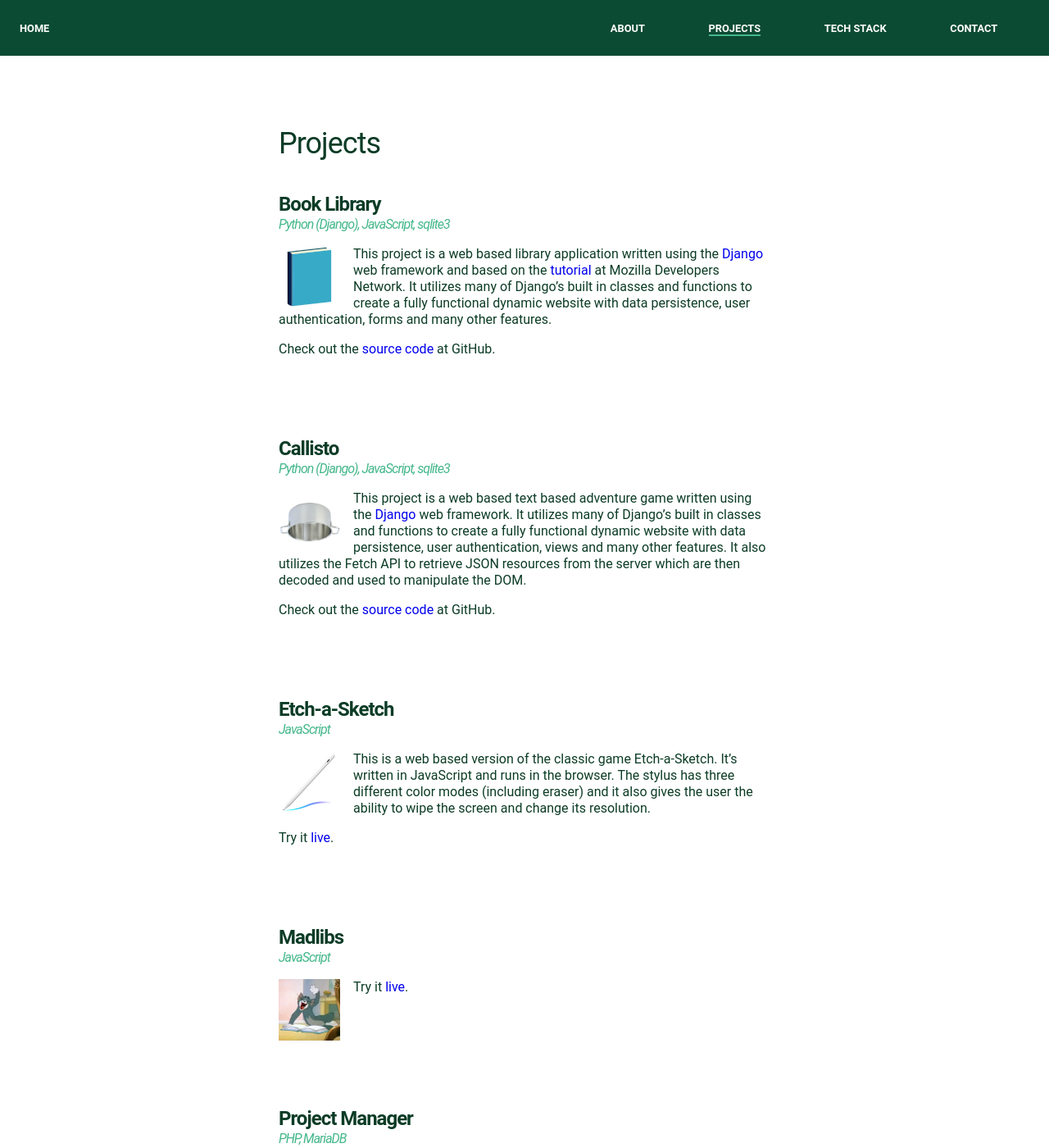
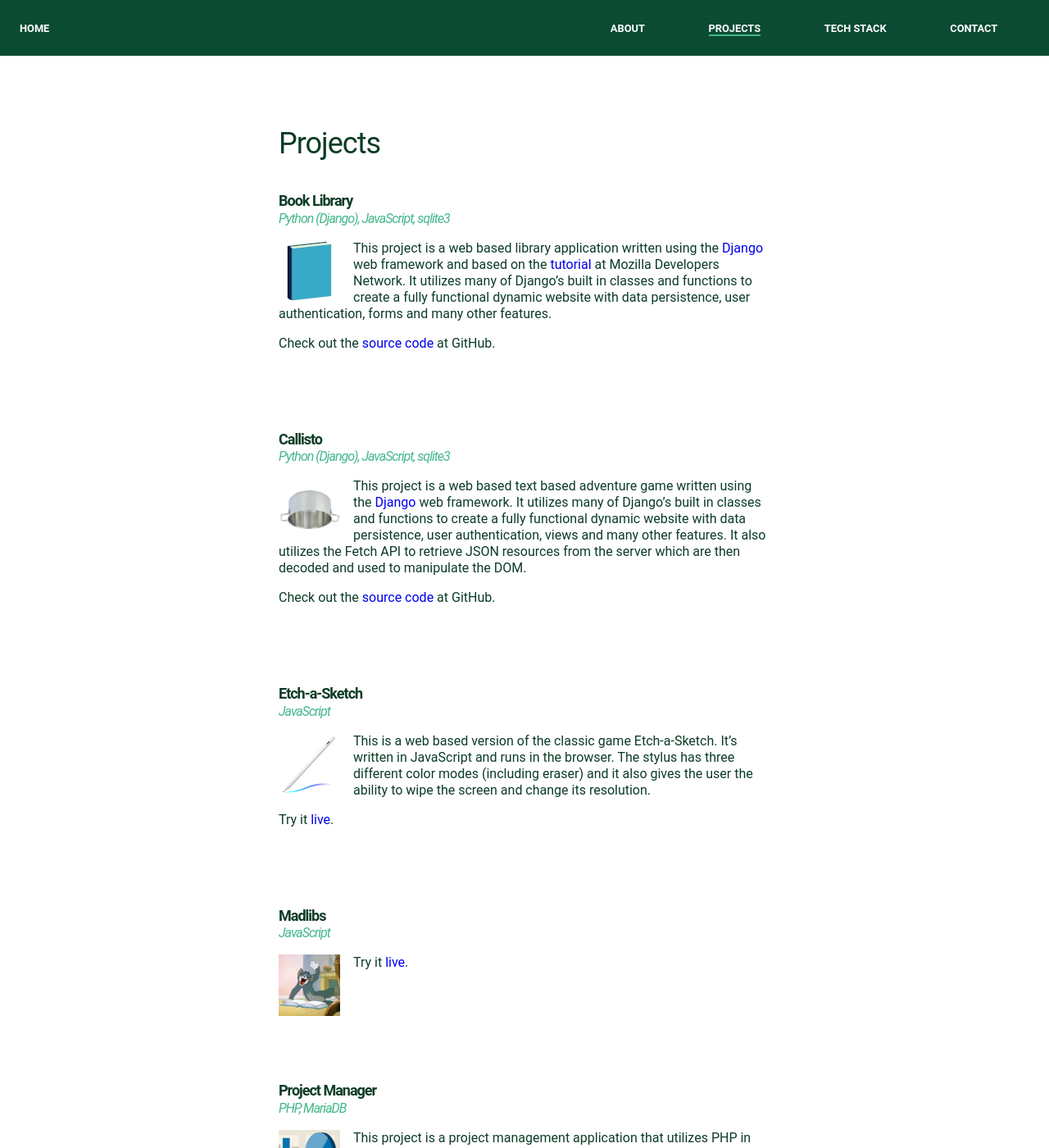
Before and after one commit to gif007/gif007.github.io, a Jekyll site: the page built from projects.html, in a window 1280 px wide and 1400 px high. Shown: the whole window at 82% size. Built offline with Jekyll 4.4.1, drawn with Linux system fonts in a browser that asks for light colours.

Commit message:
altered styling on headers, added h4 styling

```diff
--- a/_sass/main.scss
+++ b/_sass/main.scss
@@ -137,6 +137,12 @@ h2 {
 }
 
 h3 {
+	font-weight: 700;
+	letter-spacing: -1px;
+	font-size: 1.125rem;
+}
+
+h4 {
 	font-weight: 400;
 	letter-spacing: -1px;
 	font-style: italic;
--- a/projects.html
+++ b/projects.html
@@ -6,8 +6,8 @@ title: Projects
 <h1>Projects</h1>
 {% for project in site.projects %}
 <article role="article" class="ProjectCard">
-    <h2>{{ project.title }}</h2>
-    <h3>{{ project.techs }}</h3>
+    <h3>{{ project.title }}</h2>
+    <h4>{{ project.techs }}</h3>
     <section>
         <img src="/assets/images/{{ project.image }}" class="ProjectImage" />
         <p>{{project.content}}</p>
```
